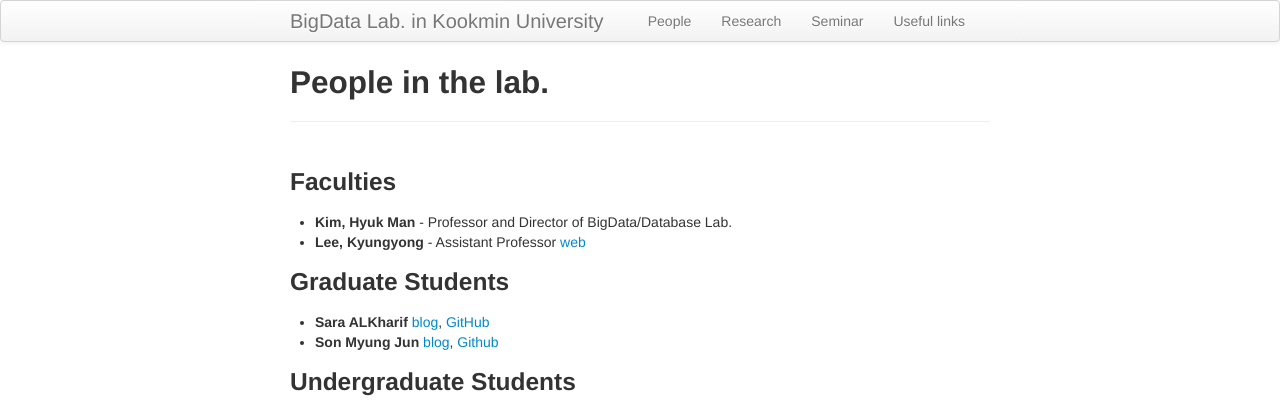
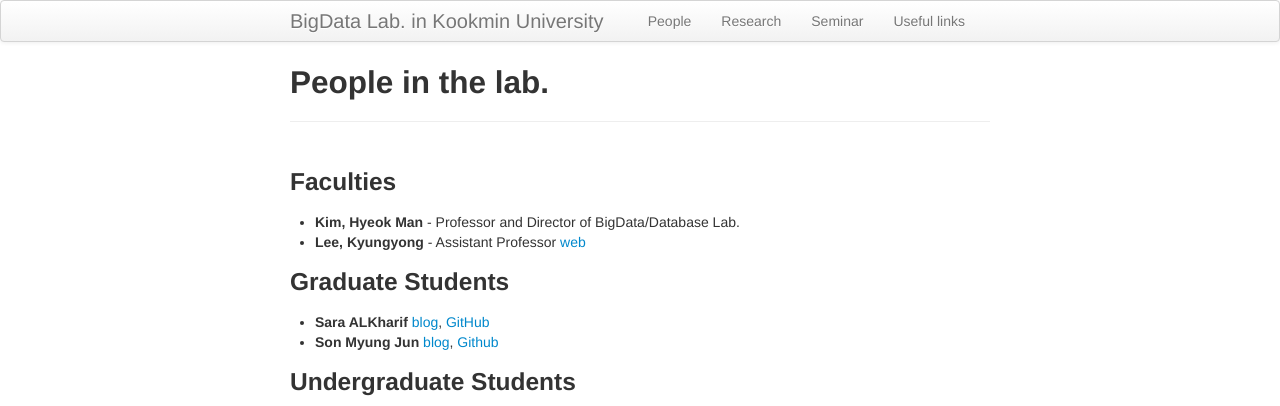
Before and after one commit to ddps-lab/kmu-bigdata.github.io, a Jekyll site: the page built from people/index.md, in a window 1280 px wide. Shown: the top 406 px of the page. Built offline with Jekyll 4.4.1, drawn with Linux system fonts in a browser that asks for light colours.

Commit message:
fix typos

```diff
--- a/people/index.md
+++ b/people/index.md
@@ -6,8 +6,8 @@
 ---
 ### Faculties
 
-* **Kim, Hyuk Man** - Professor and Director of BigData/Database Lab.
-* **Lee, Kyungyong** - Assistant Professor [web](https://leeky.me)
+* **Kim, Hyeok Man** - Professor and Director of BigData/Database Lab.
+* **Lee, Kyungyong** - Assistant Professor [web](http://leeky.me)
 
 ### Graduate Students
 * **Sara ALKharif** [blog](https://saraml.com/), [GitHub](https://github.com/sarah-Abdulaziz)
```
